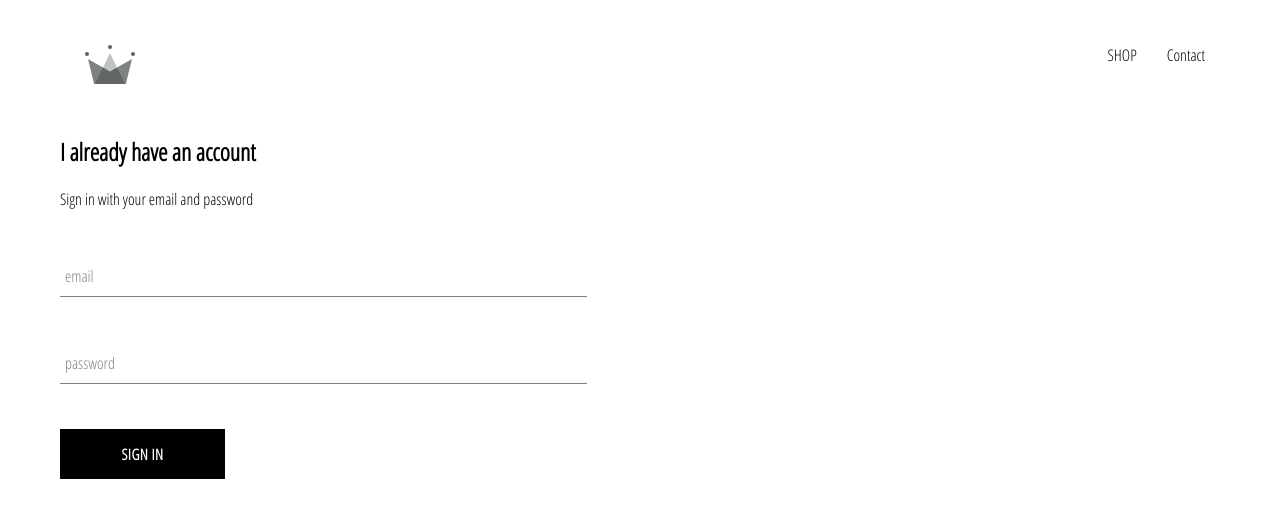
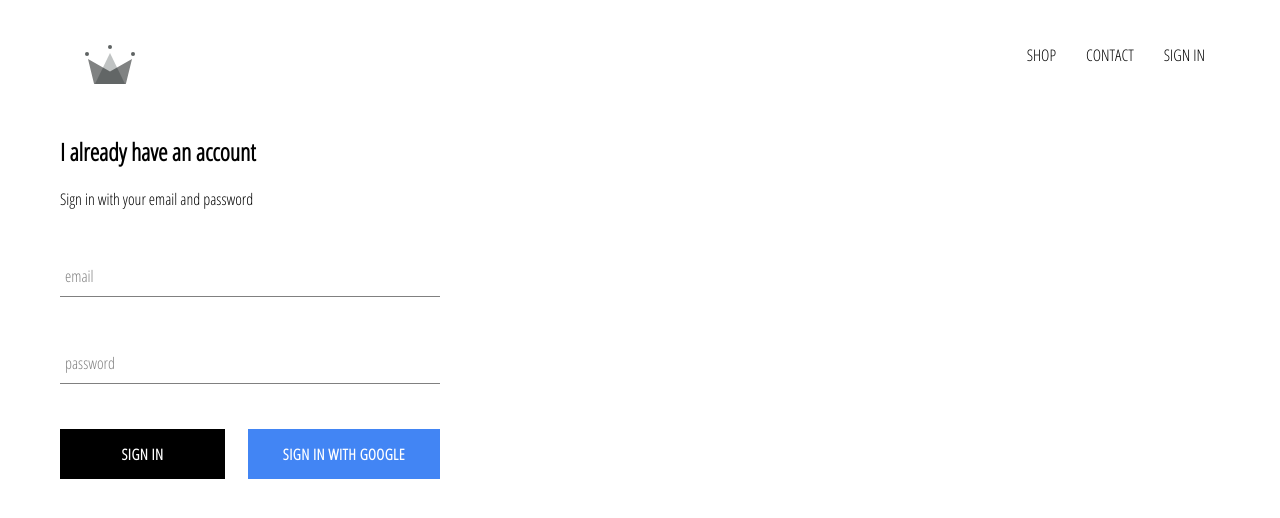
Before and after one commit to HIMANSHU2307/Crwn-Clothing, a React (Create React App) app: page /signin in a window 1280 px wide. Shown: the top 518 px of the page. Built offline with nearby package versions, Linux system fonts and the light colour scheme; no server answers.

Commit message:
firebase integration, SignIN completed

```diff
--- a/package.json
+++ b/package.json
@@ -6,6 +6,7 @@
     "@testing-library/jest-dom": "^4.2.4",
     "@testing-library/react": "^9.3.2",
     "@testing-library/user-event": "^7.1.2",
+    "firebase": "^7.14.2",
     "node-sass": "^4.13.1",
     "react": "^16.13.1",
     "react-dom": "^16.13.1",
--- a/src/App.css
+++ b/src/App.css
@@ -1,3 +1,7 @@
+* {
+    box-sizing: border-box;
+}
+
 body {
     font-family: 'Open Sans Condensed';
     padding: 20px 60px;
--- a/src/App.js
+++ b/src/App.js
@@ -1,15 +1,41 @@
-import React from 'react';
+import React, { Component } from 'react';
 import './App.css';
 import HomePage from './pages/homepage/homepage.component';
 import { Route, Switch } from 'react-router-dom';
 import ShopPage from './pages/shop/shop-page.component';
 import Header from './components/header/header.component';
 import SignInAndSignUp from './pages/sign-in-and-sign-up/sign-in-and-sign-up.component';
+import { auth } from './firebase/firebase.utils';
 
-function App() {
+class App extends Component {
+
+  constructor(props){
+    super(props);
+
+    this.state = {
+      currentUser: null
+    }
+  }
+
+  unsubscribeFromAuth = null;
+
+  componentDidMount() {
+    this.unsubscribeFromAuth = auth.onAuthStateChanged( user => {
+
+      this.setState({currentUser: user});
+
+      console.log(this.state);
+    });
+  }
+
+  componentWillUnmount() {
+    this.unsubscribeFromAuth();
+  }
+
+  render() {
     return (
       <div>
-      <Header/>
+        <Header currentUser={this.state.currentUser} />
         <Switch>
           <Route exact path='/' component={HomePage}/>
           <Route path='/shop' component={ShopPage}/>
@@ -27,8 +53,9 @@
     );
   }
 
+}
+
 export default App;
-
 
 // Routes => Route, Switch
 // Check out props in console for match, history and location property to use the route dynamically
--- a/src/components/custom-button/custom-button.component.js
+++ b/src/components/custom-button/custom-button.component.js
@@ -1,9 +1,9 @@
 import React from 'react';
 import './custom-button.styles.scss'
 
-export default function CustomButton({ children, ...otherProps}) {
+export default function CustomButton({ children, isGoogleSignIn, ...otherProps}) {
     return (
-        <button className="custom-button" {...otherProps}>
+        <button className={`${ isGoogleSignIn ? 'google-sign-in': ''} custom-button`} {...otherProps}>
             { children }
         </button>
     )
--- a/src/components/custom-button/custom-button.styles.scss
+++ b/src/components/custom-button/custom-button.styles.scss
@@ -19,4 +19,13 @@
       color: black;
       border: 1px solid black;
     }
+
+    &.google-sign-in {
+      background-color: #4285f4;
+      color: white;
+
+      &:hover{
+        background-color: rgb(113, 182, 252);
+      }
+    }
   }
--- a/src/components/header/header.component.js
+++ b/src/components/header/header.component.js
@@ -3,8 +3,9 @@
 import './header.styles.scss';
 
 import { ReactComponent as Logo } from '../../assets/original.svg';
+import { auth } from '../../firebase/firebase.utils';
 
-export default function Header() {
+export default function Header({ currentUser }) {
     return (
         <div className='header'>
             <Link className='logo-container' to="/">
@@ -12,7 +13,15 @@
             </Link>
             <div className='options'>
                 <Link className='option' to="/shop"> SHOP </Link>
-                <Link className='option' to="/shop"> Contact </Link>
+                <Link className='option' to="/shop"> CONTACT </Link>
+                {
+                    currentUser ?
+                    <div className="option" onClick={() => auth.signOut()}>
+                        SIGN OUT
+                    </div>
+                    :
+                    <Link className='option' to="/signin">SIGN IN</Link>
+                }
             </div>
         </div>
 
--- a/src/components/header/header.styles.scss
+++ b/src/components/header/header.styles.scss
@@ -20,6 +20,7 @@
 
       .option {
         padding: 10px 15px;
+        cursor: pointer;
       }
     }
   }
--- a/src/components/menu-item/menu-item.component.js
+++ b/src/components/menu-item/menu-item.component.js
@@ -10,8 +10,6 @@
                     history,
                     match,
                     location }) => {
-
-    console.log(history, match, location);
     return (
         <div className={` ${size} menu-item`} onClick={() => history.push(`${match.url}${linkUrl}`)}>
             <div className="background-image"
--- a/src/components/sign-in/sign-in.component.js
+++ b/src/components/sign-in/sign-in.component.js
@@ -2,6 +2,8 @@
 import './sign-in.styles.scss';
 import FormInput from '../form-input/form-input.component';
 import CustomButton from '../custom-button/custom-button.component';
+import { signInWithGoogle } from '../../firebase/firebase.utils';
+
 
 export default class SignIn extends Component {
     constructor() {
@@ -43,8 +45,10 @@
                         handleChange={this.handleChange}
                         label="password"
                         required />
-
-                    <CustomButton type="submit" >Sign in</CustomButton>
+                    <div className="buttons">
+                        <CustomButton type="submit" >SIGN IN</CustomButton>
+                        <CustomButton onClick={signInWithGoogle} isGoogleSignIn >SIGN IN WITH GOOGLE</CustomButton>
+                    </div>
                 </form>
             </div>
         )
--- a/src/components/sign-in/sign-in.styles.scss
+++ b/src/components/sign-in/sign-in.styles.scss
@@ -1,9 +1,14 @@
 .sign-in {
-    width: 40vw;
+    width: 380px;
     display: flex;
     flex-direction: column;
 
     .title {
         margin: 10px 0px;
     }
+
+    .buttons {
+        display: flex;
+        justify-content: space-between;
+    }
 }
--- /dev/null
+++ b/src/firebase/firebase.utils.js
@@ -0,0 +1,26 @@
+import firebase from 'firebase/app';
+import 'firebase/firestore';
+import 'firebase/auth';
+
+const config = {
+    apiKey: "AIzaSyAVoGYCLLE73o39qnVXe-NlbAl7NkriTS4",
+    authDomain: "crwn-db-d546f.firebaseapp.com",
+    databaseURL: "https://crwn-db-d546f.firebaseio.com",
+    projectId: "crwn-db-d546f",
+    storageBucket: "crwn-db-d546f.appspot.com",
+    messagingSenderId: "332570522181",
+    appId: "1:332570522181:web:0bdf79694b42dc52ab692c",
+    measurementId: "G-6T5R34P9DH"
+  }
+
+firebase.initializeApp(config);
+
+export const auth = firebase.auth();
+export const firestore = firebase.firestore();
+
+const provider = new firebase.auth.GoogleAuthProvider();
+provider.setCustomParameters({prompt: 'select_account'});
+
+export const signInWithGoogle = () => auth.signInWithPopup(provider);
+
+export default firebase;
```
Also changed, not shown: 1 other file (tests, documents, lock files or other folders). Lines whose indentation alone changed are shown as unchanged.
